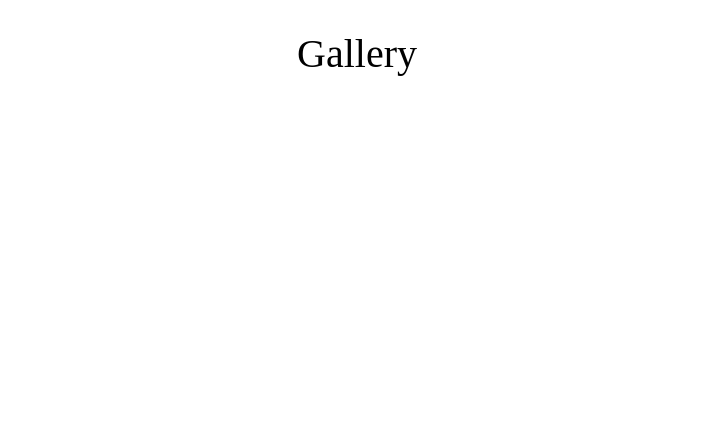
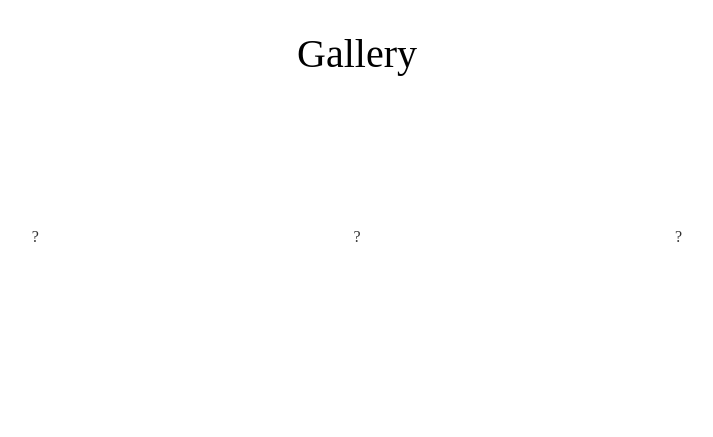
Before and after one commit to hien-alex/Lexagram, a React (Create React App) app in the folder frontend/: page / in a window 1280 px wide. Shown: the part 191-628 px from the top of the page, without its empty margins (283-996 px from the left). Built offline with nearby package versions, Linux system fonts and the light colour scheme; a web font is replaced by a local one.

Commit message:
creating gallery

```diff
--- a/frontend/package.json
+++ b/frontend/package.json
@@ -7,6 +7,7 @@
     "@testing-library/jest-dom": "^5.16.2",
     "@testing-library/react": "^12.1.2",
     "@testing-library/user-event": "^13.5.0",
+    "framer-motion": "^6.2.6",
     "react": "^17.0.2",
     "react-dom": "^17.0.2",
     "react-scripts": "5.0.0",
--- a/frontend/src/App.js
+++ b/frontend/src/App.js
@@ -2,7 +2,7 @@ import "./css/App.css";
 import React, { useState } from "react";
 import Title from "../src/components/Title.js";
 import { ThemeProvider, createTheme } from "@material-ui/core/styles";
-import Form from "../src/components/Form.js";
+import Gallery from "../src/components/Gallery.js";
 
 const theme = createTheme({
   typography: {
@@ -15,6 +15,7 @@ function App() {
     <ThemeProvider>
       <div className="App">
         <Title />
+        <Gallery />
       </div>
     </ThemeProvider>
   );
--- a/frontend/src/components/Form.js
+++ b/frontend/src/components/Form.js
@@ -9,7 +9,11 @@ function Form() {
       <Paper className="form">
         <Button variant="outlined">Upload Image</Button>
         <div id="caption">
-          <TextField id="standard-basic" label="Caption" variant="standard" />
+          <TextField
+            id="standard-basic"
+            label="Add a caption"
+            variant="standard"
+          />
         </div>
 
         <Button variant="outlined">Post</Button>
--- /dev/null
+++ b/frontend/src/components/Gallery.js
@@ -0,0 +1,17 @@
+import "../css/Gallery.css";
+import { motion } from "framer-motion";
+
+const Gallery = () => {
+  const m = [1, 2, 3, 1, 2, 3, 4, 3, 2];
+  return (
+    <div className="image_container">
+      {m.map((doc) => (
+        <div className="image_wrap" whileHover={{ opacity: 1 }}>
+          ?
+        </div>
+      ))}
+    </div>
+  );
+};
+
+export default Gallery;
--- a/frontend/src/css/Form.css
+++ b/frontend/src/css/Form.css
@@ -4,7 +4,7 @@
   border: 2px solid black;
   margin: 30px auto 30px;
   border-radius: 5px;
-  width: 20%;
+  width: 15%;
   overflow: hidden;
 }
 
--- /dev/null
+++ b/frontend/src/css/Gallery.css
@@ -0,0 +1,33 @@
+.image_container {
+  display: grid;
+  grid-gap: 5px;
+  grid-template-columns: 1fr 1fr 1fr;
+  margin: 20px auto;
+  width: 75%;
+  margin-top: -40px;
+}
+
+.image_wrap {
+  position: relative;
+  opacity: 0.8;
+  overflow: hidden;
+  height: 0;
+  padding: 50% 0;
+}
+
+.image_wrap img {
+  cursor: pointer;
+  position: absolute;
+  top: 0;
+  left: 0;
+  max-width: 150%;
+  min-width: 100%;
+  min-height: 100%;
+}
+
+.image_about {
+  position: absolute;
+  left: 50%;
+  top: 90%;
+  transform: translate(-50%, -50%);
+}
```
Also changed, not shown: 1 other file (tests, documents, lock files or other folders).
